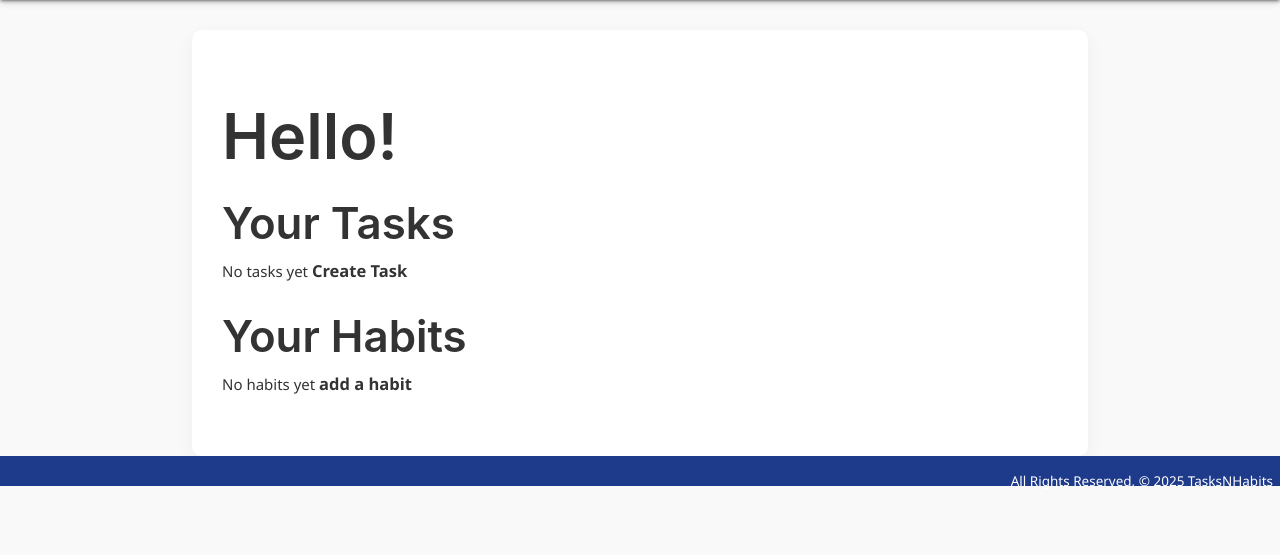
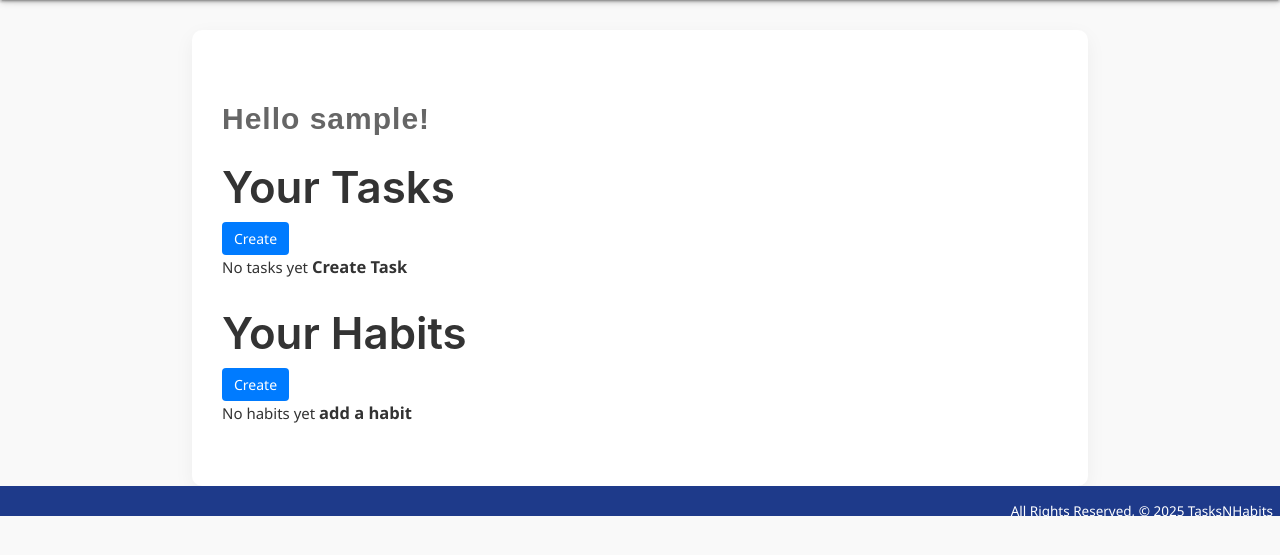
Before and after one commit to envwx/Tasks-Habits, a Django app: page /home/ in a window 1280 px wide. Shown: the part 64-619 px from the top of the page. Run offline with Django 5.2, Linux system fonts and the light colour scheme; the visitor is signed in with stand-in values (Sample User, id 1); data that the repository does not hold is empty.

Commit message:
extra changes in home to fit the css

```diff
--- a/TasksNHabits/main_app/static/css/styles.css
+++ b/TasksNHabits/main_app/static/css/styles.css
@@ -19,6 +19,12 @@ body {
   position: absolute;
   left: 50%;
   transform: translateX(-50%);
+  letter-spacing: 1px;
+}
+.h-title {
+  font-family: sans-serif;
+  font-size: 2rem;
+  color: #666;
   letter-spacing: 1px;
 }
 
@@ -150,6 +156,16 @@ h3 {
   font-size: 0.8rem;
   font-weight: 600;
 }
+.small-btn {
+  display: inline-block;
+  padding: 6px 12px;
+  background-color: #007bff;
+  color: white;
+  text-decoration: none;
+  border-radius: 4px;
+  font-size: 14px;
+  transition: background-color 0.3s;
+}
 
 .completed {
   background: #d3f9d8;
--- a/TasksNHabits/main_app/templates/home.html
+++ b/TasksNHabits/main_app/templates/home.html
@@ -1,8 +1,8 @@
 {% extends 'base.html' %}
 
 {% block content %}
-<h1>Hello!</h1>
-<h3>Your Tasks</h3>
+<h1 class="h-title">Hello {{ user.username }}!</h1>
+<h3>Your Tasks</h3> <a class="small-btn" href="{% url 'task_create' %}">Create</a>
 <ul class="task-list">
   {% for task in tasks %}
   <li>
@@ -21,7 +21,7 @@
   {% endfor %}
 </ul>
 
-<h3>Your Habits</h3>
+<h3>Your Habits</h3> <a class="small-btn" href="{% url 'habit_create' %}">Create</a>
 <ul class="habit-list">
   {% for habit in habits %}
   <li>
```
